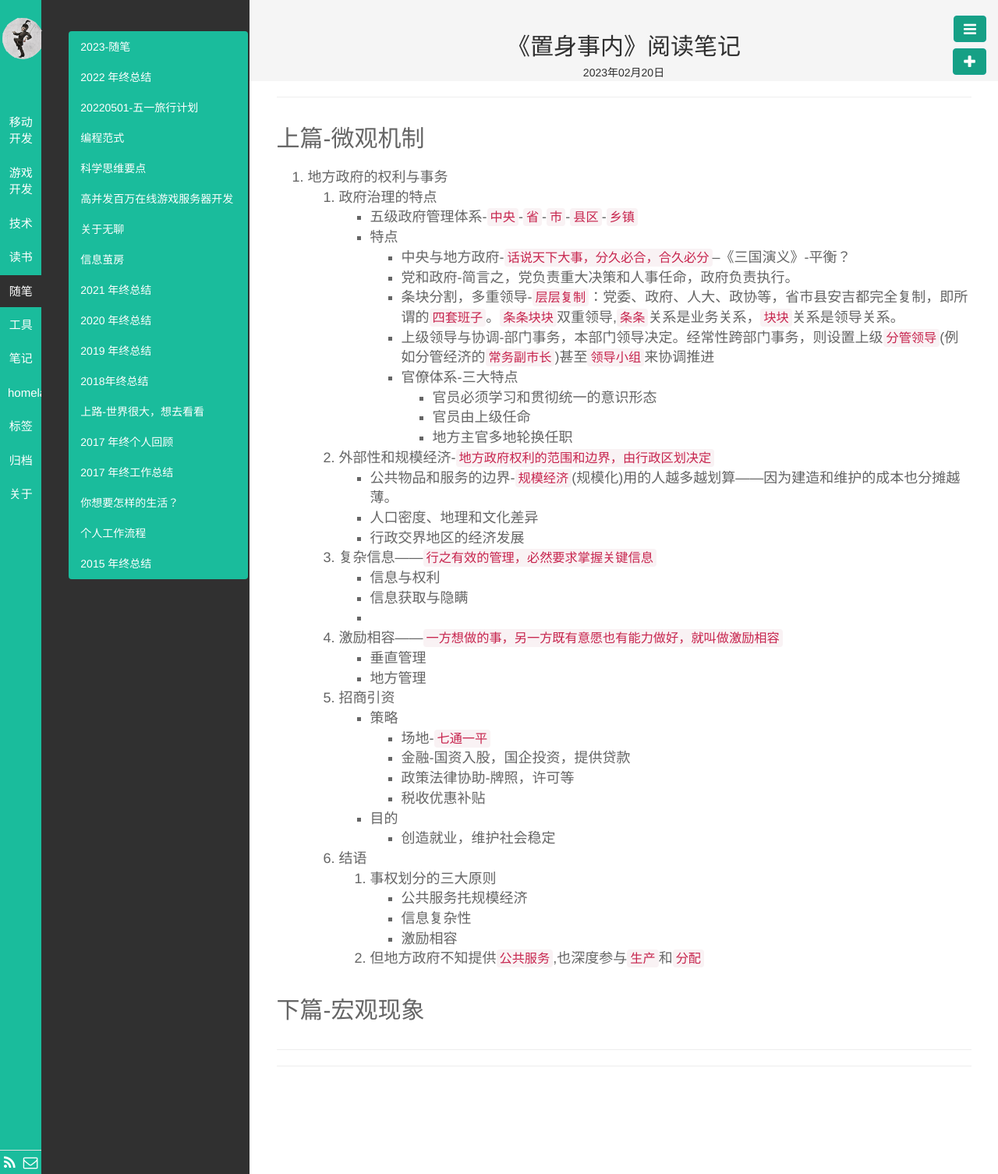
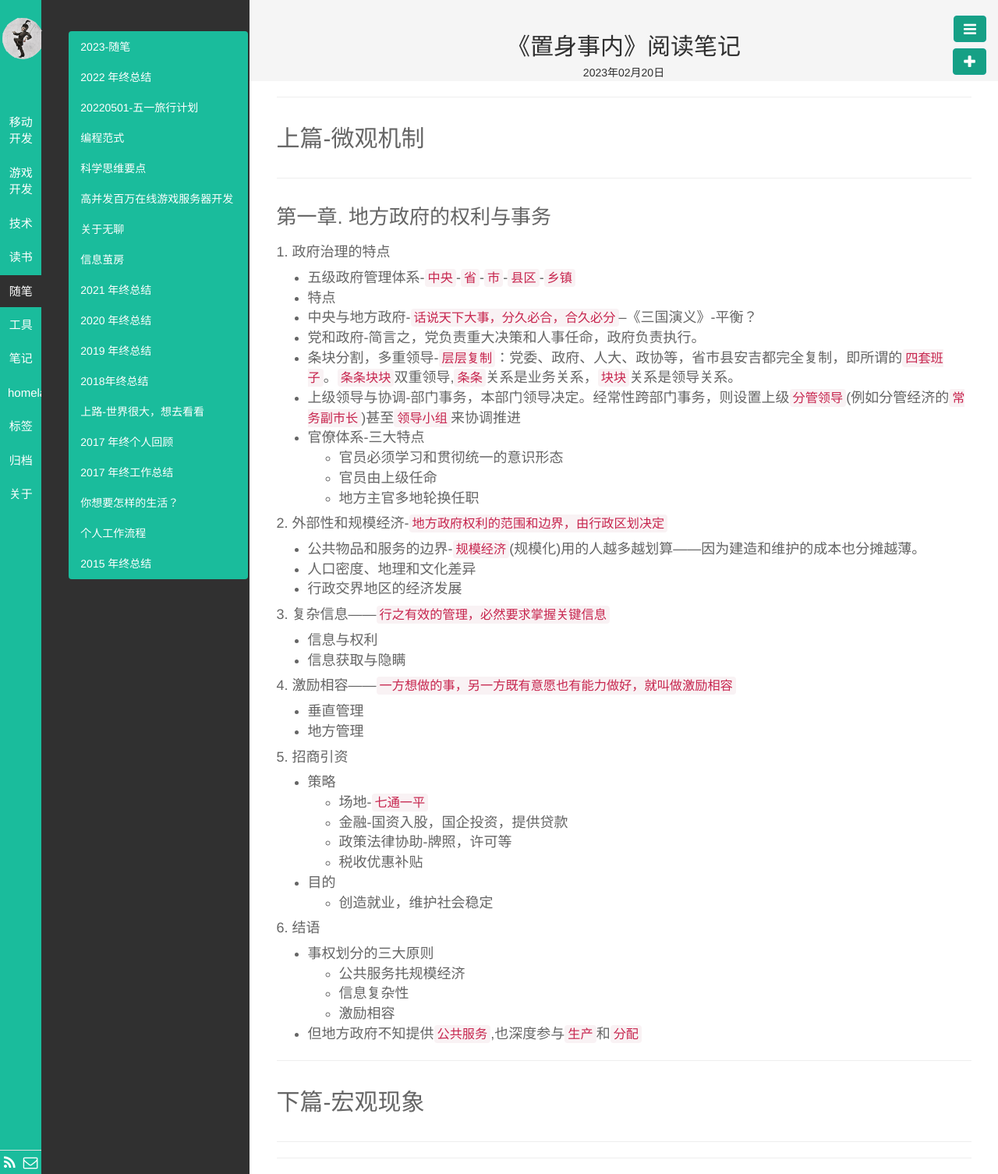
Before and after one commit to darklost/darklost.github.io, a Jekyll site: the page built from _posts/笔记/2023-02-20-zssn.md, in a window 1280 px wide. Shown: the whole page at 78% size. Built offline with Jekyll 4.4.1, drawn with Linux system fonts in a browser that asks for light colours.

Commit message:
完善格式

```diff
--- a/_posts/笔记/2023-02-20-zssn.md
+++ b/_posts/笔记/2023-02-20-zssn.md
@@ -10,43 +10,67 @@ description:  置身事内 经济 阅读笔记
 
 ## 上篇-微观机制
 
-1. 地方政府的权利与事务
-    1. 政府治理的特点
-         - 五级政府管理体系-`中央`-`省`-`市`-`县区`-`乡镇`
-         - 特点
-           - 中央与地方政府-`话说天下大事，分久必合，合久必分`--《三国演义》-平衡？
-           - 党和政府-简言之，党负责重大决策和人事任命，政府负责执行。
-           - 条块分割，多重领导-`层层复制`：党委、政府、人大、政协等，省市县安吉都完全复制，即所谓的`四套班子`。`条条块块`双重领导,`条条`关系是业务关系，`块块`关系是领导关系。
-           - 上级领导与协调-部门事务，本部门领导决定。经常性跨部门事务，则设置上级`分管领导`(例如分管经济的`常务副市长`)甚至`领导小组`来协调推进
-           - 官僚体系-三大特点
-             - 官员必须学习和贯彻统一的意识形态
-             - 官员由上级任命
-             - 地方主官多地轮换任职
-    2. 外部性和规模经济-`地方政府权利的范围和边界，由行政区划决定`
-          - 公共物品和服务的边界-`规模经济`(规模化)用的人越多越划算——因为建造和维护的成本也分摊越薄。
-          - 人口密度、地理和文化差异
-          - 行政交界地区的经济发展
-    3. 复杂信息——`行之有效的管理，必然要求掌握关键信息`
-          - 信息与权利
-          - 信息获取与隐瞒
-          -
-    4. 激励相容——`一方想做的事，另一方既有意愿也有能力做好，就叫做激励相容`
-          - 垂直管理
-          - 地方管理
-    5. 招商引资
-          - 策略
-             - 场地-`七通一平`
-             - 金融-国资入股，国企投资，提供贷款
-             - 政策法律协助-牌照，许可等
-             - 税收优惠补贴
-          - 目的
-             - 创造就业，维护社会稳定
-    6. 结语
-       1. 事权划分的三大原则
-          - 公共服务扥规模经济
-          - 信息复杂性
-          - 激励相容
-       2. 但地方政府不知提供`公共服务`,也深度参与`生产`和`分配`
+***
+
+### 第一章. 地方政府的权利与事务
+
+
+#### 1. 政府治理的特点
+
+- 五级政府管理体系-`中央`-`省`-`市`-`县区`-`乡镇`
+- 特点
+- 中央与地方政府-`话说天下大事，分久必合，合久必分`--《三国演义》-平衡？
+- 党和政府-简言之，党负责重大决策和人事任命，政府负责执行。
+- 条块分割，多重领导-`层层复制`：党委、政府、人大、政协等，省市县安吉都完全复制，即所谓的`四套班子`。`条条块块`双重领导,`条条`关系是业务关系，`块块`关系是领导关系。
+- 上级领导与协调-部门事务，本部门领导决定。经常性跨部门事务，则设置上级`分管领导`(例如分管经济的`常务副市长`)甚至`领导小组`来协调推进
+- 官僚体系-三大特点
+    - 官员必须学习和贯彻统一的意识形态
+    - 官员由上级任命
+    - 地方主官多地轮换任职
+
+
+
+#### 2. 外部性和规模经济-`地方政府权利的范围和边界，由行政区划决定`
+
+
+- 公共物品和服务的边界-`规模经济`(规模化)用的人越多越划算——因为建造和维护的成本也分摊越薄。
+- 人口密度、地理和文化差异
+- 行政交界地区的经济发展
+
+
+#### 3. 复杂信息——`行之有效的管理，必然要求掌握关键信息`
+
+- 信息与权利
+- 信息获取与隐瞒
+
+
+#### 4. 激励相容——`一方想做的事，另一方既有意愿也有能力做好，就叫做激励相容`
+
+- 垂直管理
+- 地方管理
+
+
+#### 5. 招商引资
+
+- 策略
+    - 场地-`七通一平`
+    - 金融-国资入股，国企投资，提供贷款
+    - 政策法律协助-牌照，许可等
+    - 税收优惠补贴
+- 目的
+    - 创造就业，维护社会稳定
+
+
+#### 6. 结语
+
+- 事权划分的三大原则
+    - 公共服务扥规模经济
+    - 信息复杂性
+    - 激励相容
+- 但地方政府不知提供`公共服务`,也深度参与`生产`和`分配`
+
+
+***
 
 
 
```
